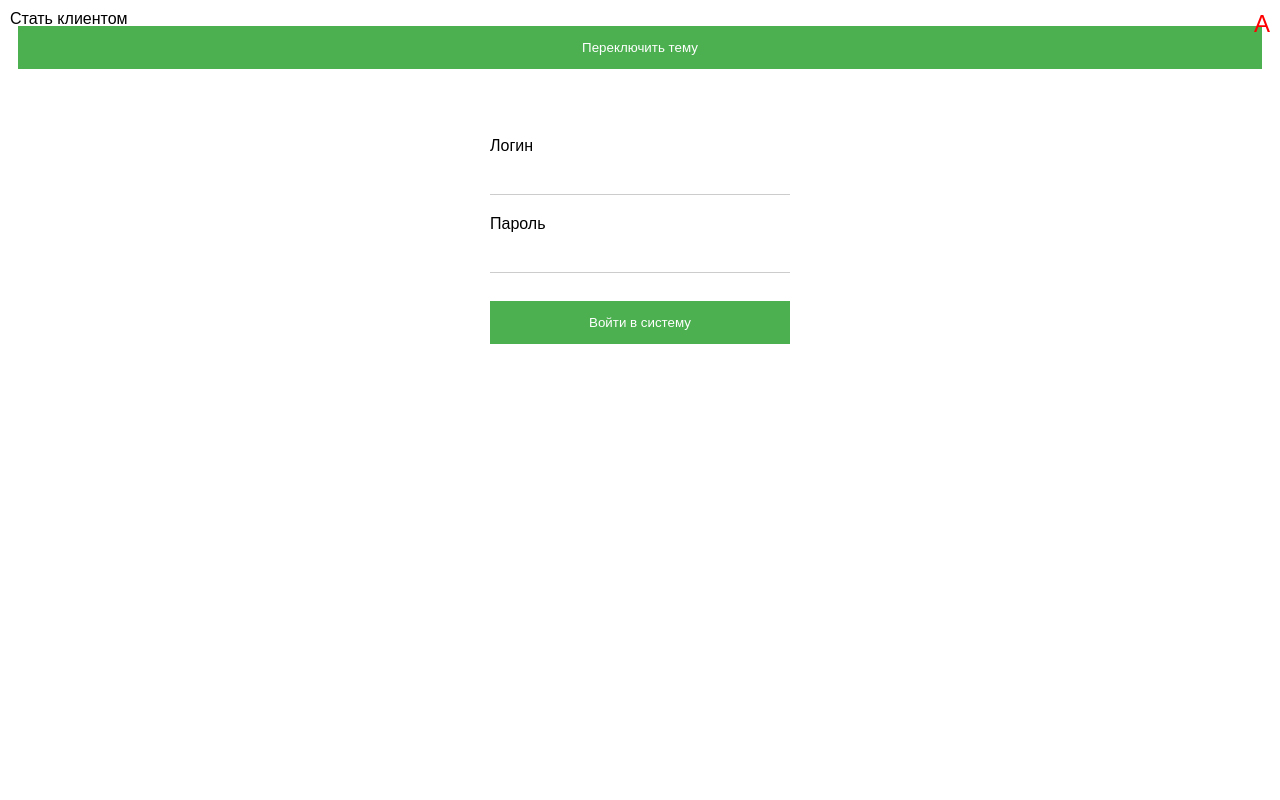
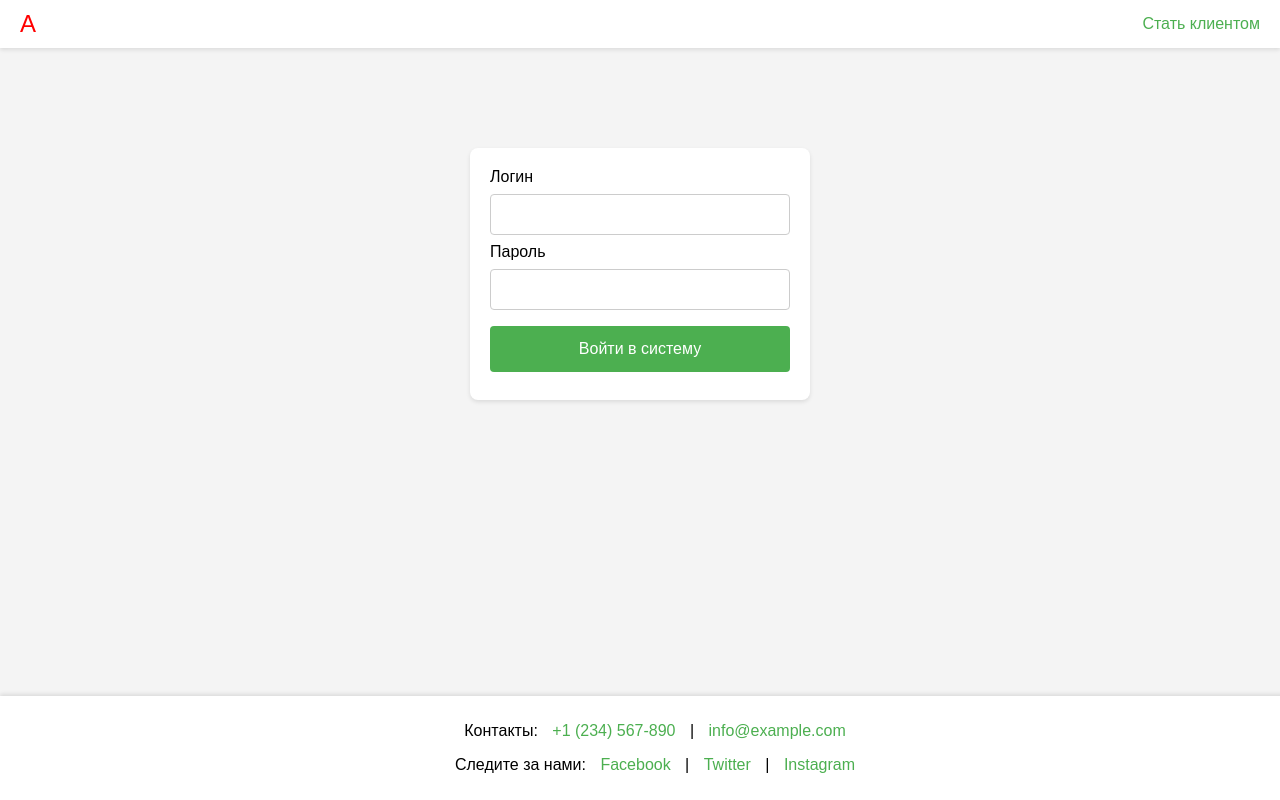
Before and after one commit to ViewVlad/tg_mini.github.io, a plain HTML site: page index.html in a window 1280 px wide. Drawn offline with Linux system fonts and the light colour scheme.

Commit message:
Update index.html

```diff
--- a/index.html
+++ b/index.html
@@ -3,113 +3,98 @@
 <head>
     <meta charset="UTF-8">
     <meta name="viewport" content="width=device-width, initial-scale=1.0">
-    <title>Вход в интернет-банк</title>
+    <title>Вход в интернет-банк | Интернет-банкинг</title>
+    <meta name="description" content="Вход в интернет-банк. Легко и безопасно управляйте своими финансами онлайн.">
     <style>
         body {
             font-family: Arial, sans-serif;
-            transition: background-color 0.3s, color 0.3s;
+            margin: 0;
+            padding: 0;
+            background-color: #f4f4f4;
         }
         .header {
-            background-color: var(--header-bg-color);
-            padding: 10px;
-            text-align: center;
-            transition: background-color 0.3s, color 0.3s;
+            background-color: #fff;
+            padding: 10px 20px;
+            display: flex;
+            justify-content: space-between;
+            align-items: center;
+            box-shadow: 0 2px 4px rgba(0,0,0,0.1);
         }
         .logo {
-            color: var(--logo-color);
+            color: red;
             font-size: 24px;
-            position: absolute;
-            top: 10px;
-            right: 10px;
         }
         .become-client {
-            color: var(--become-client-color);
-            position: absolute;
-            top: 10px;
-            left: 10px;
+            color: #4CAF50;
+            text-decoration: none;
+            font-size: 16px;
         }
         .login-container {
             width: 300px;
-            margin: auto;
-            padding-top: 50px;
+            margin: 100px auto;
+            padding: 20px;
+            background-color: #fff;
+            box-shadow: 0 2px 4px rgba(0,0,0,0.1);
+            border-radius: 8px;
         }
         input[type="text"],
         input[type="password"] {
             width: 100%;
             padding: 12px;
-            margin-bottom: 20px;
-            display: inline-block;
-            border: none;
-            border-bottom: solid thin var(--input-border-color);
+            margin: 8px 0;
+            border: 1px solid #ccc;
+            border-radius: 4px;
             box-sizing: border-box;
-            background-color: var(--input-bg-color);
-            color: var(--input-text-color);
-            transition: background-color 0.3s, color 0.3s, border-color 0.3s;
         }
         button {
-            background-color: var(--button-bg-color);
-            color: var(--button-text-color);
+            background-color: #4CAF50;
+            color: white;
             padding: 14px 20px;
             margin: 8px 0;
             border: none;
+            border-radius: 4px;
             cursor: pointer;
             width: 100%;
-            transition: background-color 0.3s, color 0.3s;
+            font-size: 16px;
         }
         button:hover {
-            opacity: 0.8;
+            opacity: 0.9;
         }
-        /* Светлая тема */
-        body.light-theme {
-            --header-bg-color: #fff;
-            --logo-color: red;
-            --become-client-color: black;
-            --input-border-color: #ccc;
-            --input-bg-color: #fff;
-            --input-text-color: #000;
-            --button-bg-color: #4CAF50;
-            --button-text-color: white;
+        .footer {
             background-color: #fff;
-            color: #000;
+            padding: 10px 20px;
+            text-align: center;
+            box-shadow: 0 -2px 4px rgba(0,0,0,0.1);
+            position: fixed;
+            width: 100%;
+            bottom: 0;
         }
-        /* Темная тема */
-        body.dark-theme {
-            --header-bg-color: #333;
-            --logo-color: red;
-            --become-client-color: white;
-            --input-border-color: #555;
-            --input-bg-color: #555;
-            --input-text-color: #fff;
-            --button-bg-color: #444;
-            --button-text-color: white;
-            background-color: #222;
-            color: #fff;
+        .footer a {
+            color: #4CAF50;
+            text-decoration: none;
+            margin: 0 10px;
         }
     </style>
 </head>
-<body class="light-theme">
+<body>
     <div class="header">
         <div class="logo">A</div>
-        <div class="become-client">Стать клиентом</div>
-        <!-- Здесь можно добавить навигацию и опции профиля -->
-        <button onclick="toggleTheme()">Переключить тему</button>
+        <a href="#" class="become-client">Стать клиентом</a>
+        <!-- Add navigation here if needed -->
     </div>
     <div class="login-container">
         <form action="/submit-login" method="post">
             <label for="login">Логин</label>
-            <input type="text" id="login" name="login">
+            <input type="text" id="login" name="login" required>
             <label for="password">Пароль</label>
-            <input type="password" id="password" name="password">
+            <input type="password" id="password" name="password" required>
             <button type="submit">Войти в систему</button>
-            <!-- Здесь можно добавить информацию о балансе или транзакциях -->
+            <!-- Add additional info here if needed -->
         </form>
     </div>
-    <script>
-        function toggleTheme() {
-            const body = document.body;
-            body.classList.toggle('dark-theme');
-            body.classList.toggle('light-theme');
-        }
-    </script>
+    <div class="footer">
+        <p>Контакты: <a href="tel:+1234567890">+1 (234) 567-890</a> | <a href="mailto:info@example.com">info@example.com</a></p>
+        <p>Следите за нами: <a href="#">Facebook</a> | <a href="#">Twitter</a> | <a href="#">Instagram</a></p>
+    </div>
 </body>
 </html>
```
